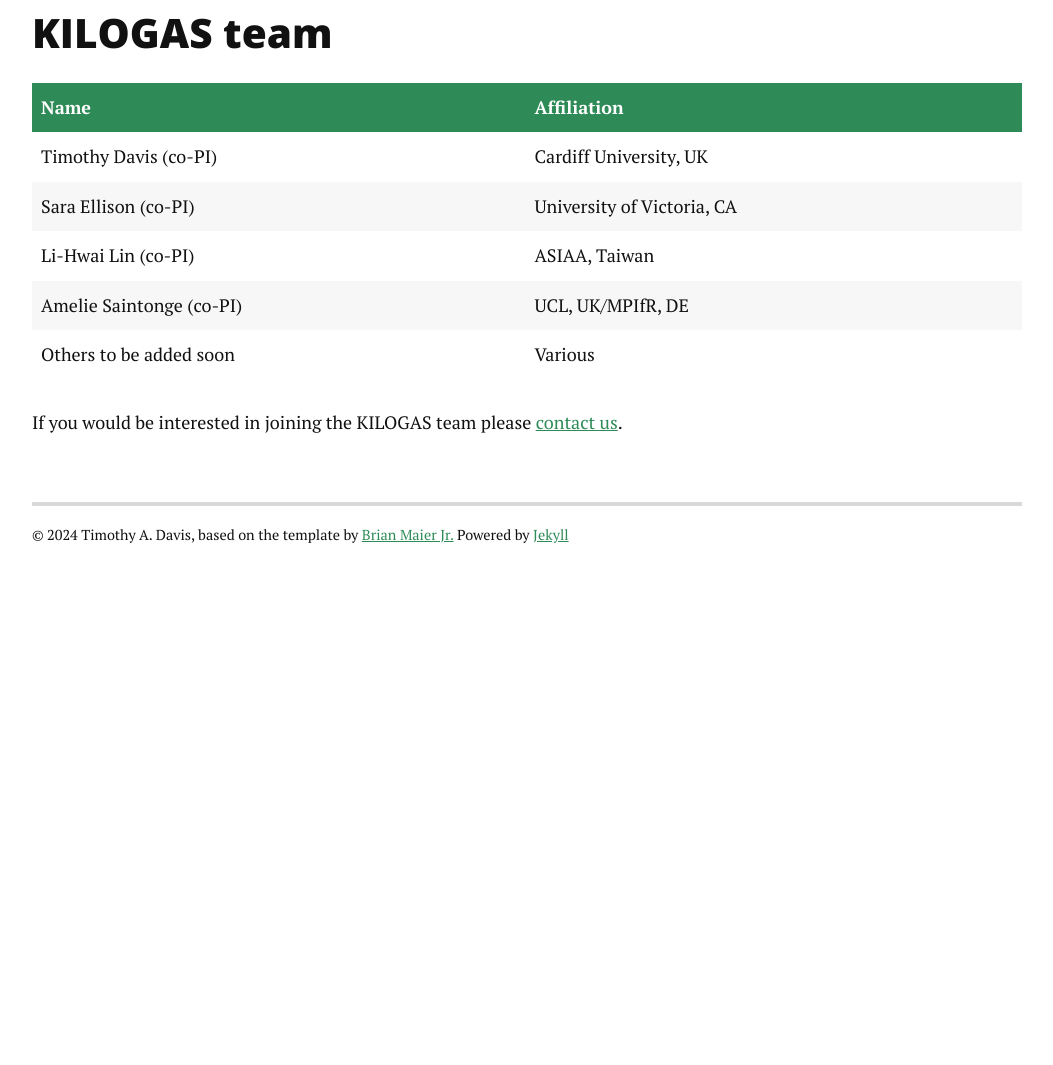
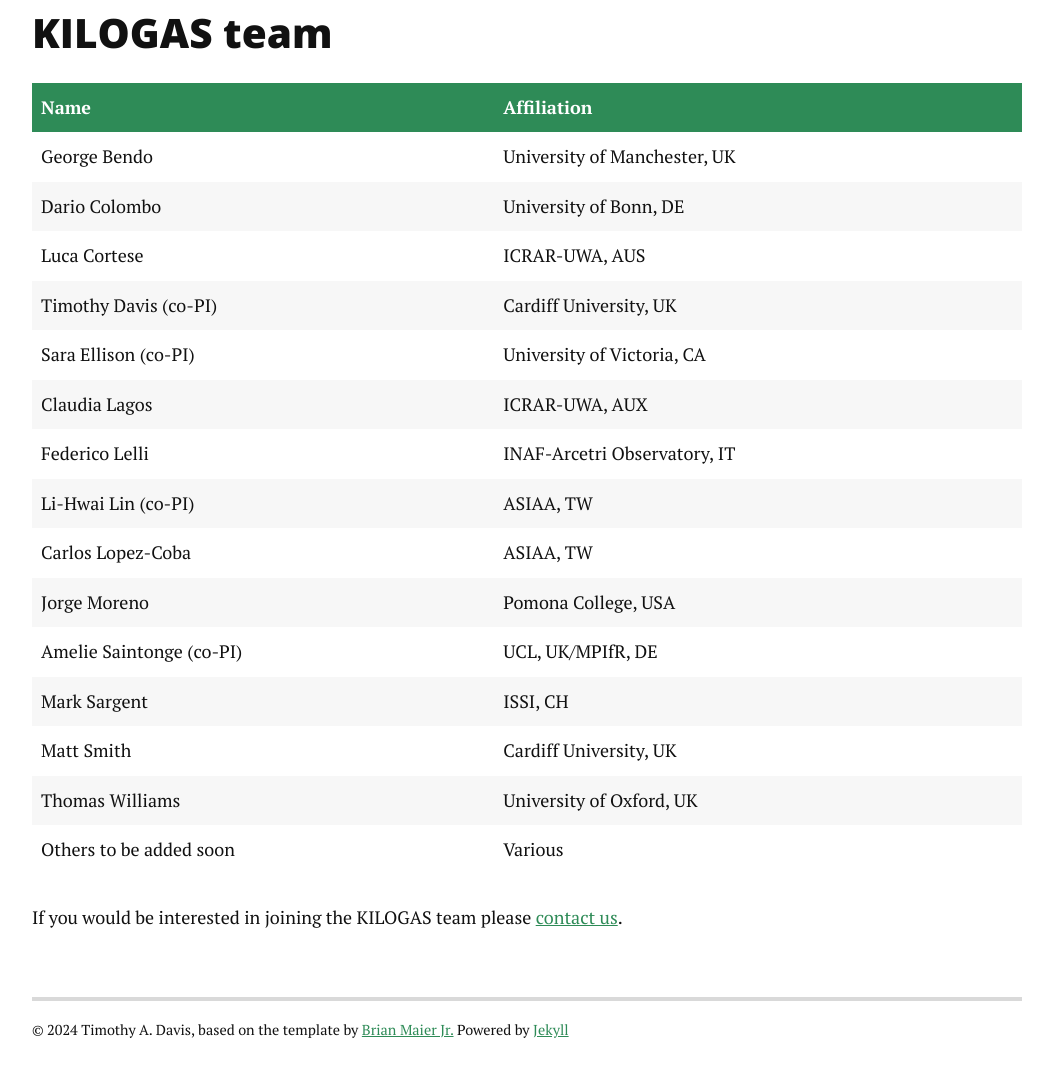
Before and after one commit to TimothyADavis/kilogas, a Jekyll site: the page built from team.md, in a window 1280 px wide. Shown: the part 270-1335 px from the top of the page, without its empty margins (113-1166 px from the left). Built offline with Jekyll 4.4.1, drawn with Linux system fonts in a browser that asks for light colours; nearby versions of some CDN libraries; before the commit the page ends 900 px from its top, so only the background shows below that.

Commit message:
Update team.md

```diff
--- a/team.md
+++ b/team.md
@@ -7,10 +7,20 @@ title: KILOGAS Team
 
 | Name      				| Affiliation                  |
 | ----------- 				| ----------- 				   |
+| George Bendo				| University of Manchester, UK	|
+| Dario Colombo				| University of Bonn, DE 		|
+| Luca Cortese				| ICRAR-UWA, AUS				|
 | Timothy Davis (co-PI) 	| Cardiff University, UK       |
 | Sara Ellison  (co-PI)    	| University of Victoria, CA   |
-| Li-Hwai Lin   (co-PI)  	| ASIAA, Taiwan			       |
+| Claudia Lagos				| ICRAR-UWA, AUX				|
+| Federico Lelli 			| INAF-Arcetri Observatory, IT 	|
+| Li-Hwai Lin   (co-PI)  	| ASIAA, TW				       |
+| Carlos Lopez-Coba			| ASIAA, TW						|
+| Jorge Moreno				| Pomona College, USA			|
 | Amelie Saintonge  (co-PI) | UCL, UK/MPIfR, DE       	   |
+| Mark Sargent				| ISSI, CH						|
+| Matt Smith				| Cardiff University, UK		|
+| Thomas Williams			| University of Oxford, UK		|
 | Others to be added soon   | Various			       	   |
 
 
```
